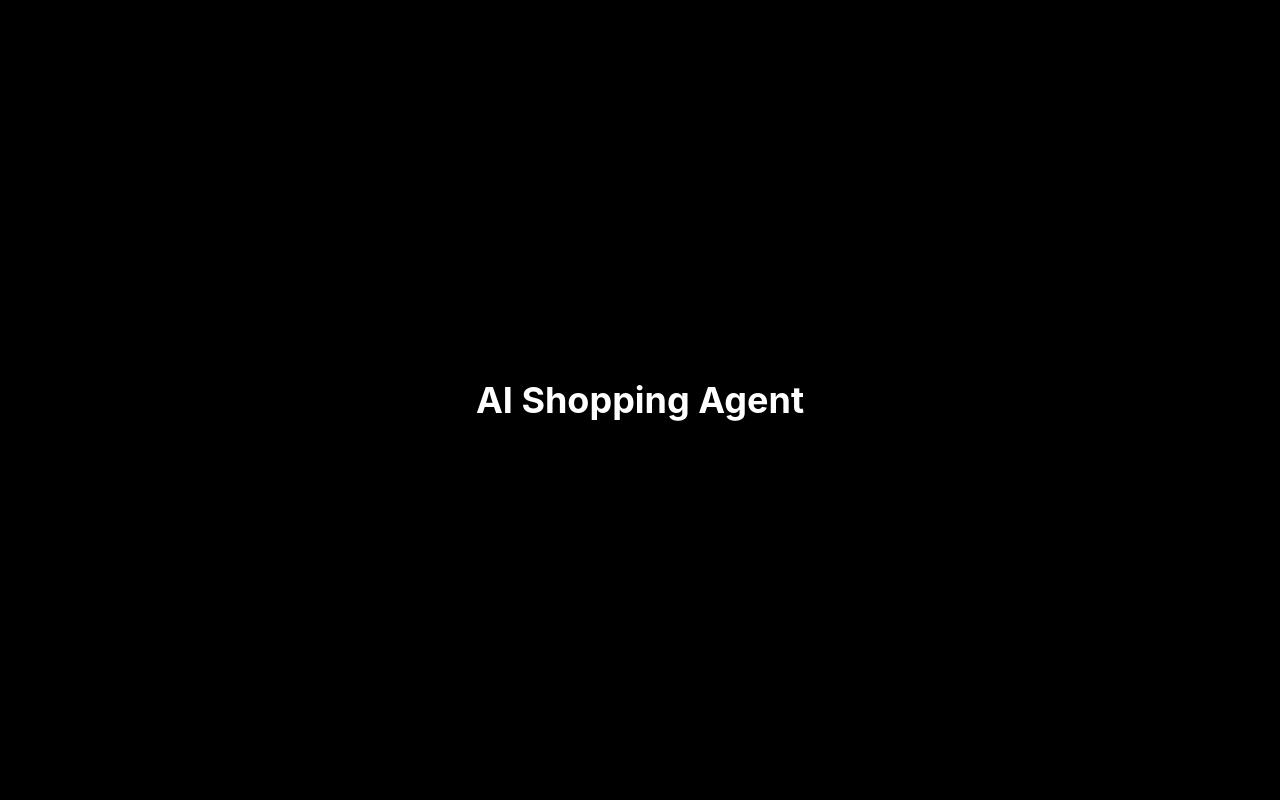
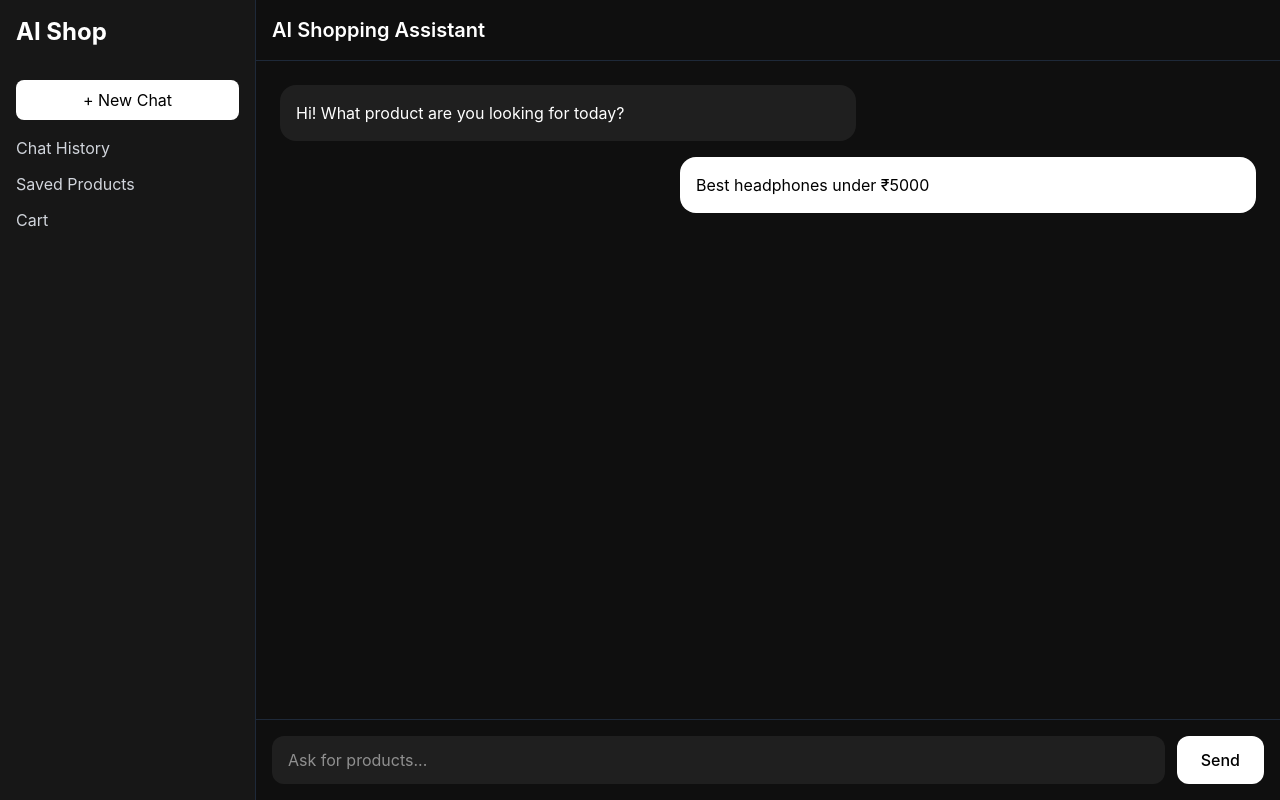
Before and after one commit to AksharaAvasthi-github/AI-Shopping-agent, a React (Vite) app: page / in a window 1280 px wide. Built offline with nearby package versions, Linux system fonts and the light colour scheme.

Commit message:
Build initial AI shopping chat interface layout

```diff
--- a/src/App.jsx
+++ b/src/App.jsx
@@ -1,9 +1,69 @@
 export default function App() {
   return (
-    <div className="bg-black text-white min-h-screen flex items-center justify-center">
-      <h1 className="text-4xl font-bold">
-        AI Shopping Agent
-      </h1>
+    <div className="bg-[#0f0f0f] text-white h-screen flex">
+
+      {/* Sidebar */}
+      <div className="w-64 bg-[#171717] border-r border-gray-800 p-4 flex flex-col">
+        <h1 className="text-2xl font-bold mb-8">
+          AI Shop
+        </h1>
+
+        <button className="bg-white text-black rounded-lg py-2 px-4 mb-4 hover:bg-gray-200 transition">
+          + New Chat
+        </button>
+
+        <div className="flex flex-col gap-3 text-gray-300">
+          <button className="text-left hover:text-white">
+            Chat History
+          </button>
+
+          <button className="text-left hover:text-white">
+            Saved Products
+          </button>
+
+          <button className="text-left hover:text-white">
+            Cart
+          </button>
+        </div>
+      </div>
+
+      {/* Main Chat Area */}
+      <div className="flex-1 flex flex-col">
+
+        {/* Header */}
+        <div className="border-b border-gray-800 p-4 text-xl font-semibold">
+          AI Shopping Assistant
+        </div>
+
+        {/* Messages */}
+        <div className="flex-1 overflow-y-auto p-6 space-y-4">
+
+          {/* AI Message */}
+          <div className="bg-[#1f1f1f] p-4 rounded-2xl max-w-xl">
+            Hi! What product are you looking for today?
+          </div>
+
+          {/* User Message */}
+          <div className="bg-white text-black p-4 rounded-2xl max-w-xl ml-auto">
+            Best headphones under ₹5000
+          </div>
+
+        </div>
+
+        {/* Input Area */}
+        <div className="border-t border-gray-800 p-4 flex gap-3">
+          <input
+            type="text"
+            placeholder="Ask for products..."
+            className="flex-1 bg-[#1f1f1f] rounded-xl px-4 py-3 outline-none"
+          />
+
+          <button className="bg-white text-black px-6 rounded-xl font-medium hover:bg-gray-200 transition">
+            Send
+          </button>
+        </div>
+
+      </div>
     </div>
   )
 }
```
